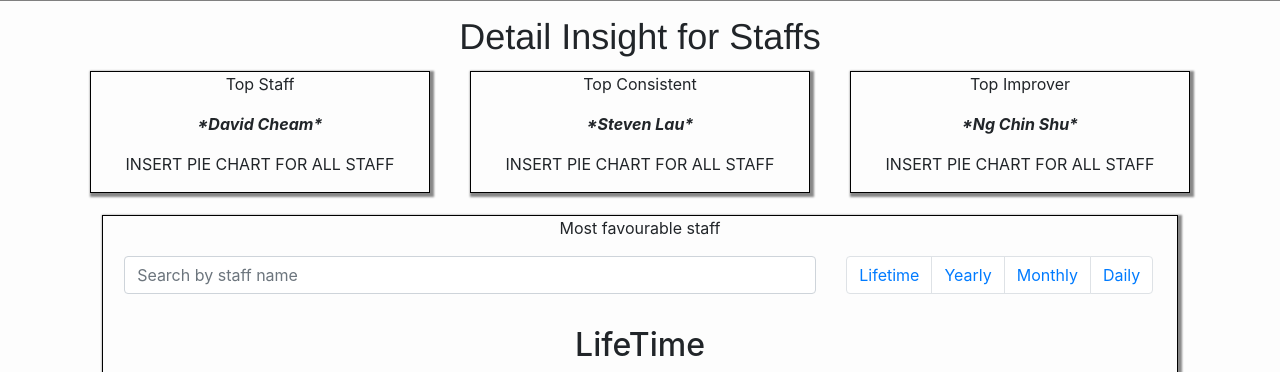
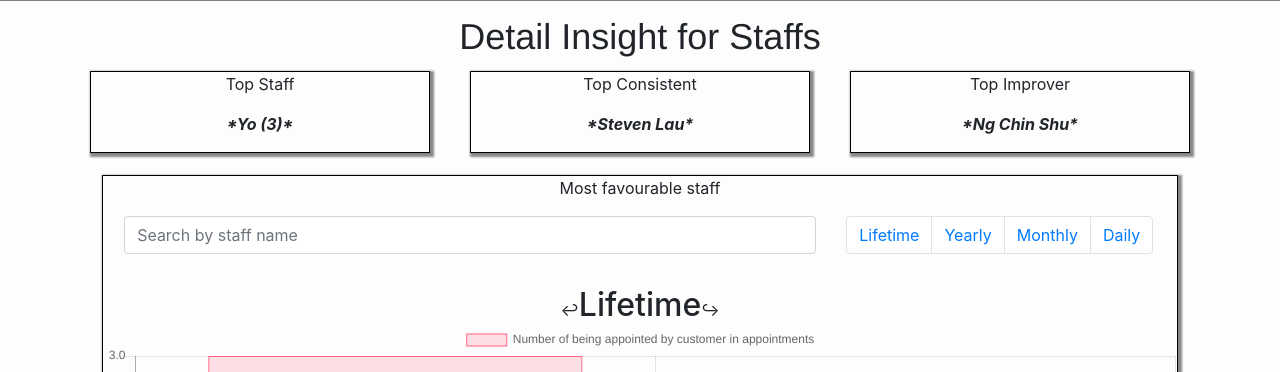
Before and after one commit to Yi98/salon-management-software, a PHP site: page /salon-management-software/staff/staff_insight.php in a window 1280 px wide. Shown: the part 48-420 px from the top of the page. Run offline with PHP 8.4, Linux system fonts and the light colour scheme; data comes from the database, SQL or seed files in the repository; some libraries are stand-ins or nearby versions.

Commit message:
get the latest update commit

```diff
--- a/script.js
+++ b/script.js
@@ -1457,7 +1457,8 @@ function loadDetailsChart(data) {
 
 
 // NOT SURE THIS IS GOOD PRACTICE OR NOT, BUT WITHOUT THIS, THE CHART DESTROY WON'T WORK PROPERLY
-var myChart;
+var myChart; // Storing the chart object from chart.js
+var chartTimeAdjustment; // Storing the time used to adjust the firstDay and lastDay
 function loadStaffFavorableChart(data, duration) {
     const staffsName = [];
     const staffsTotal = [];
--- a/staff/staff_insight.php
+++ b/staff/staff_insight.php
@@ -5,7 +5,6 @@
     $all_appointments = $conn->query($all_appointments_query);
     $all_appointments->execute();
     $staffs = $all_appointments->fetchAll(PDO::FETCH_ASSOC);
-
 ?>
 
 <html lang="en">
@@ -23,28 +22,27 @@
   <body>
 
     <?php include "../navigationBar.php" ?>
+
     <div class="container dashboard-container text-center">
       <h1 class="display-4">Detail Insight for Staffs</h1>
       <div class="row">
         <div class="col-md-4 col">
           <div class="content">
             <p class="title">Top Staff</p>
-            <p class="result">*David Cheam*</p>
-            <p>INSERT PIE CHART FOR ALL STAFF</p>
+            <p class="result">*<?php echo $staffs[0]["hairdresser"]." (".$staffs[0]["total"].")" ?>*</p>
+            <p></p>
           </div>
         </div>
         <div class="col-md-4 col">
           <div class="content">
             <p class="title">Top Consistent</p>
             <p class="result">*Steven Lau*</p>
-            <p>INSERT PIE CHART FOR ALL STAFF</p>
           </div>
         </div>
         <div class="col-md-4 col">
           <div class="content">
             <p class="title">Top Improver</p>
             <p class="result">*Ng Chin Shu*</p>
-            <p>INSERT PIE CHART FOR ALL STAFF</p>
           </div>
         </div>
       </div>
@@ -57,7 +55,7 @@
                     <form class="navbar-form navbar-right" role="search">
                       <div class="form-group text-left">
                         <input type="text" class="form-control" size="10" placeholder="Search by staff name">
-                        <div class="glyphicon glyphicon-search btn-search"></div>
+                        <div class="glyphic on glyphicon-search btn-search"></div>
                       </div>
                     </form>
                   </div>
@@ -70,26 +68,23 @@
                     </ul>
                   </div>
               </div>
-               <p class="result">
-                   <h2 id="currentToggleTime">LifeTime</h2>
+                <p class="result"></p>
+                <!-- Maybe for the function can add a affect the time stamp it decrease -->
+                    <span onclick="loadStaffFavorableChart(staffs, 1)">&#x21A9;</span><h2 id="currentToggleTime" style="display:inline;">LifeTime</h2><span onclick="loadStaffFavorableChart(staffs, 2)">&#x21AA;</span>
                     <div class="canvas_container">
                         <canvas id="favourableStaff" width="400" height="150"></canvas>
                     </div>
-                </p>
-
             </div>
-
           </div>
       </div>
     </div>
 
-        <script src="../script.js"></script>
-        <script src="https://cdnjs.cloudflare.com/ajax/libs/Chart.js/2.8.0/Chart.bundle.js"></script>
-        <script src="https://cdnjs.cloudflare.com/ajax/libs/moment.js/2.24.0/moment.min.js"></script>
-        <script>
-
-
-
-        </script>
+    <script src="../script.js"></script>
+    <script src="https://cdnjs.cloudflare.com/ajax/libs/Chart.js/2.8.0/Chart.bundle.js"></script>
+    <script src="https://cdnjs.cloudflare.com/ajax/libs/moment.js/2.24.0/moment.min.js"></script>
+    <script>
+        // Load the first graph when page is load
+        loadStaffFavorableChart(staffs, 0);
+    </script>
   </body>
 </html>
```
Also changed, not shown: staff/dashboard.php (+4 -3 lines).
